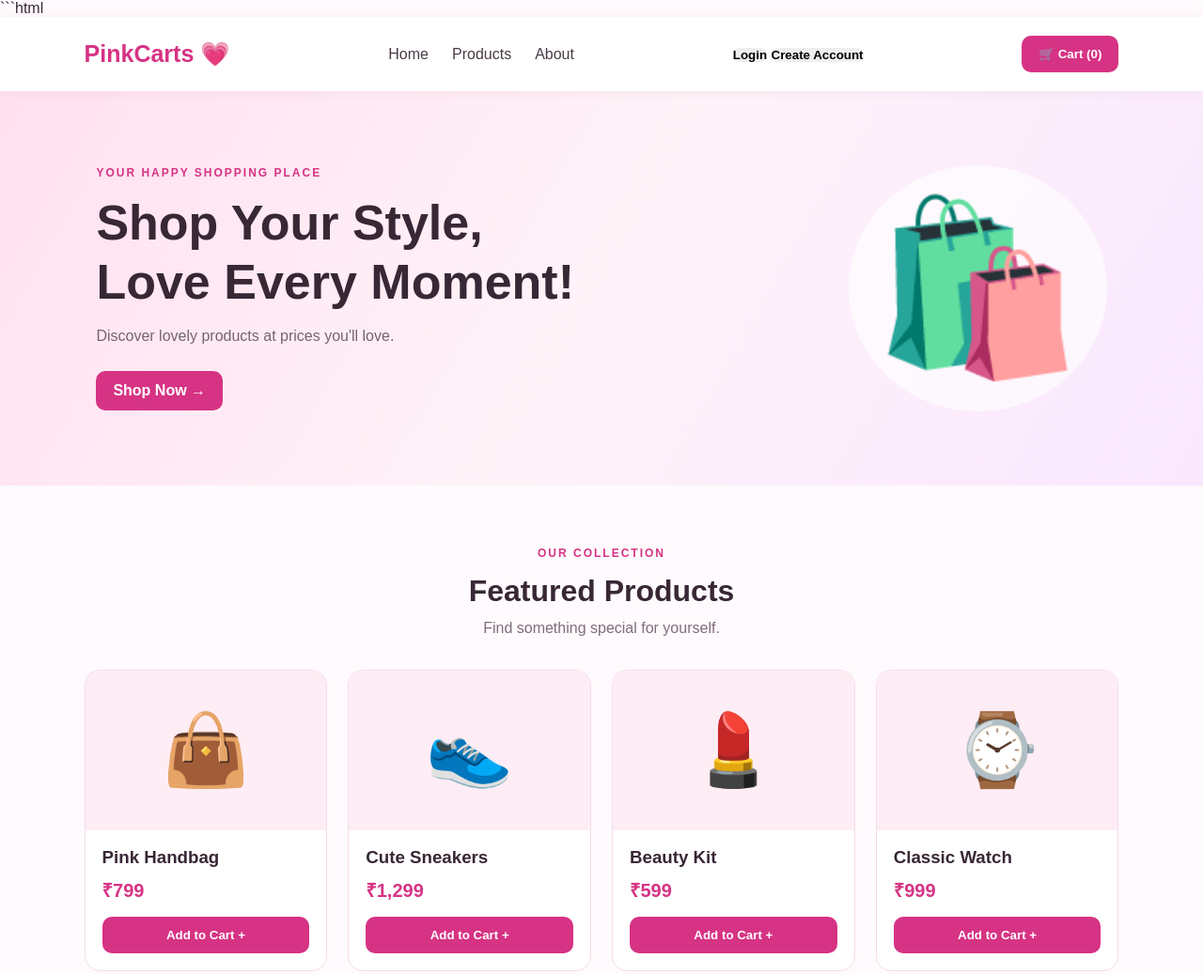
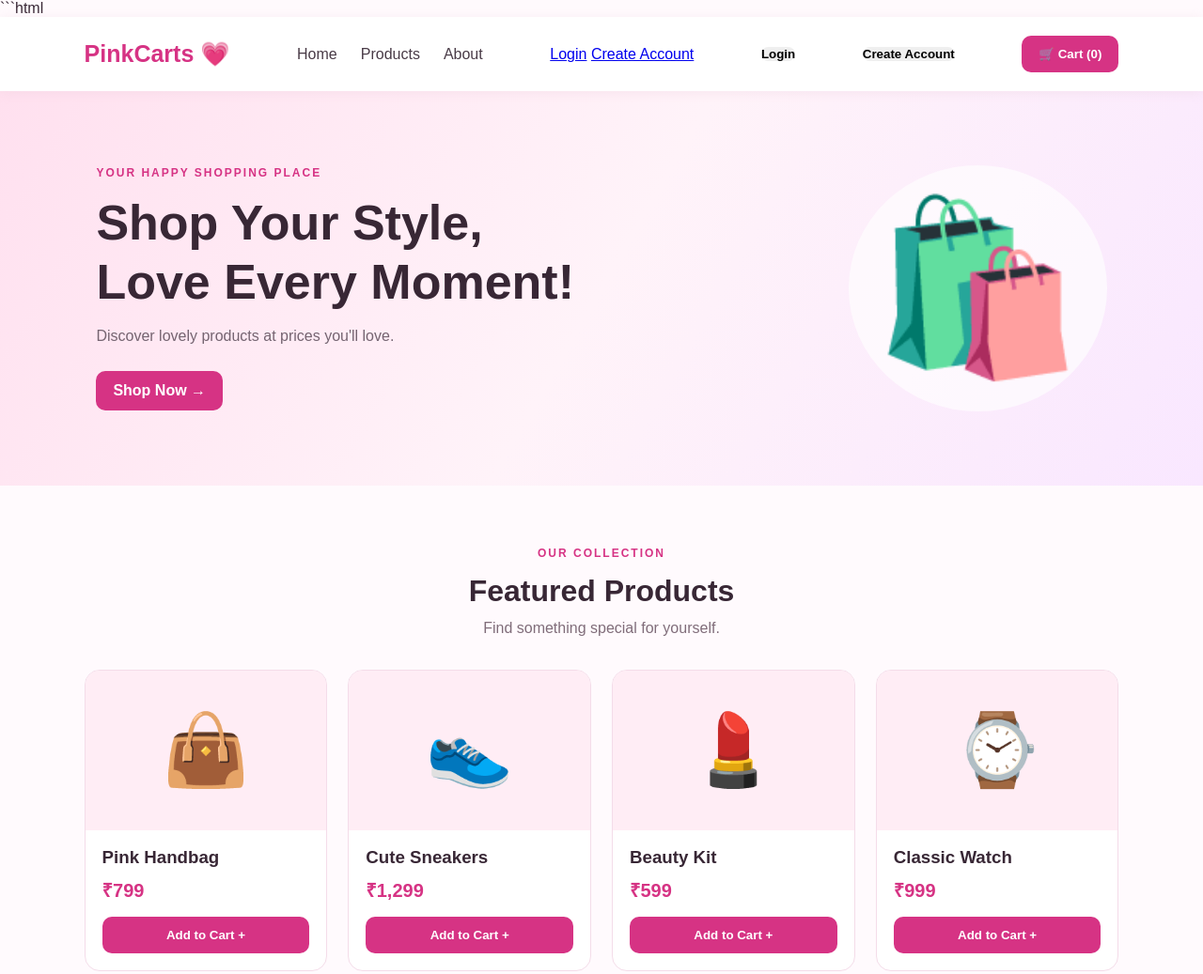
Before and after one commit to KRISHNAKAMALIKA/PinkCarts, a website: page index.html in a window 1280 px wide. Shown: the top 1037 px of the page at 94% size. Drawn offline with Linux system fonts and the light colour scheme.

Commit message:
Add login and register links to index.html

```diff
--- a/index.html
+++ b/index.html
@@ -20,6 +20,11 @@
         </nav>
 
         <div class="account-buttons">
+    <a href="login.html" class="account-button">Login</a>
+    <a href="register.html" class="account-button register-button">
+        Create Account
+    </a>
+</div>
             <button class="account-button" onclick="openAuth('login')">
                 Login
             </button>
```
